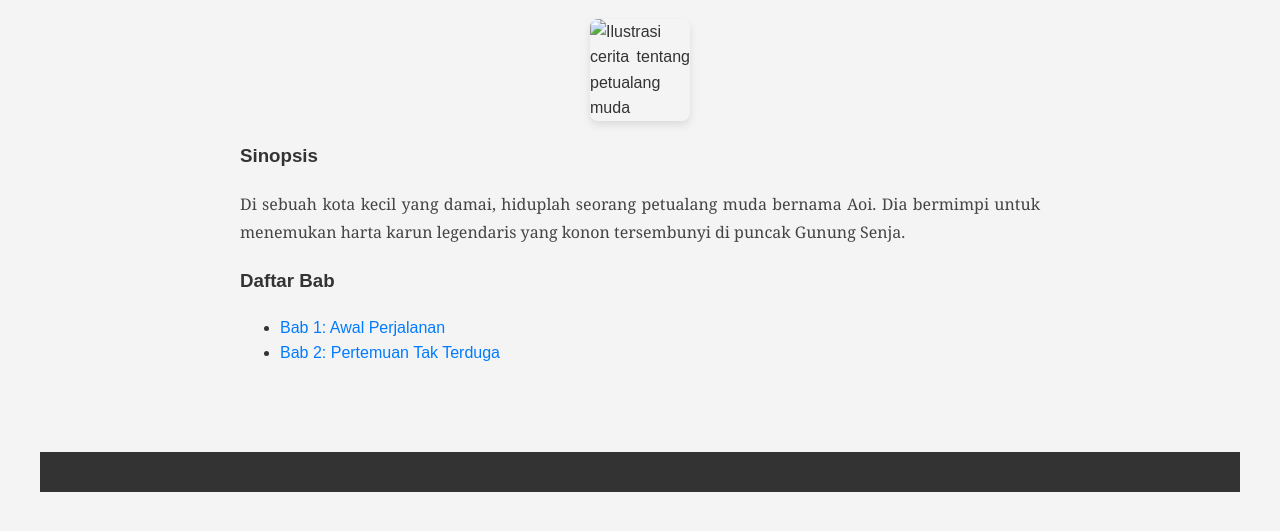
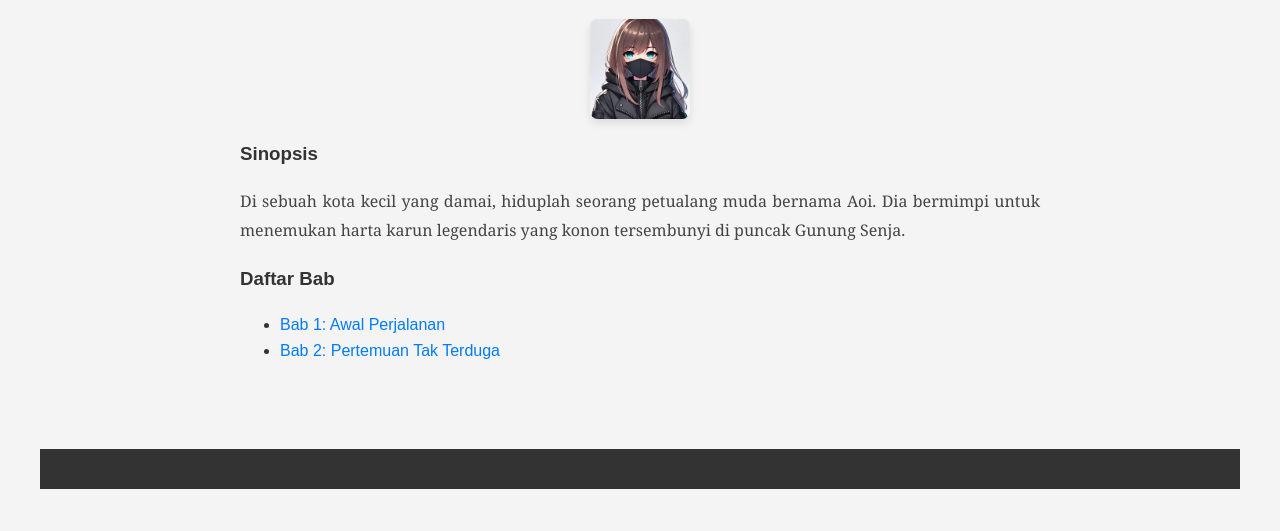
Before and after one commit to stelle-abyass/stelleworld, a plain HTML site: page Cerita1.html in a window 1280 px wide. Shown: the part 247-778 px from the top of the page. Drawn offline with Linux system fonts and the light colour scheme.

Commit message:
Update Cerita1.html

```diff
--- a/Cerita1.html
+++ b/Cerita1.html
@@ -21,7 +21,7 @@
         </a>
 
         <h1>Judul Cerita Pertama</h1>
-        <img src="ilustrasi_cerita.jpg" alt="Ilustrasi cerita tentang petualang muda">
+        <img src="Stelle_design.png" alt="Ilustrasi cerita tentang petualang muda">
 
         <h3>Sinopsis</h3>
         <p>Di sebuah kota kecil yang damai, hiduplah seorang petualang muda bernama Aoi. Dia bermimpi untuk menemukan harta karun legendaris yang konon tersembunyi di puncak Gunung Senja.</p>
```
